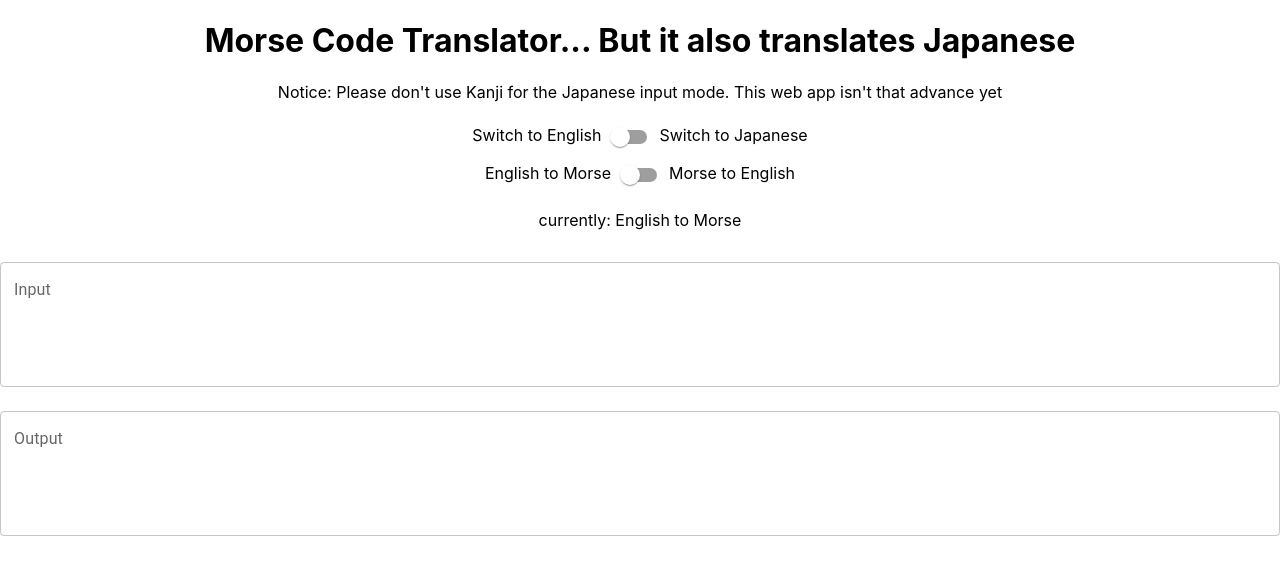
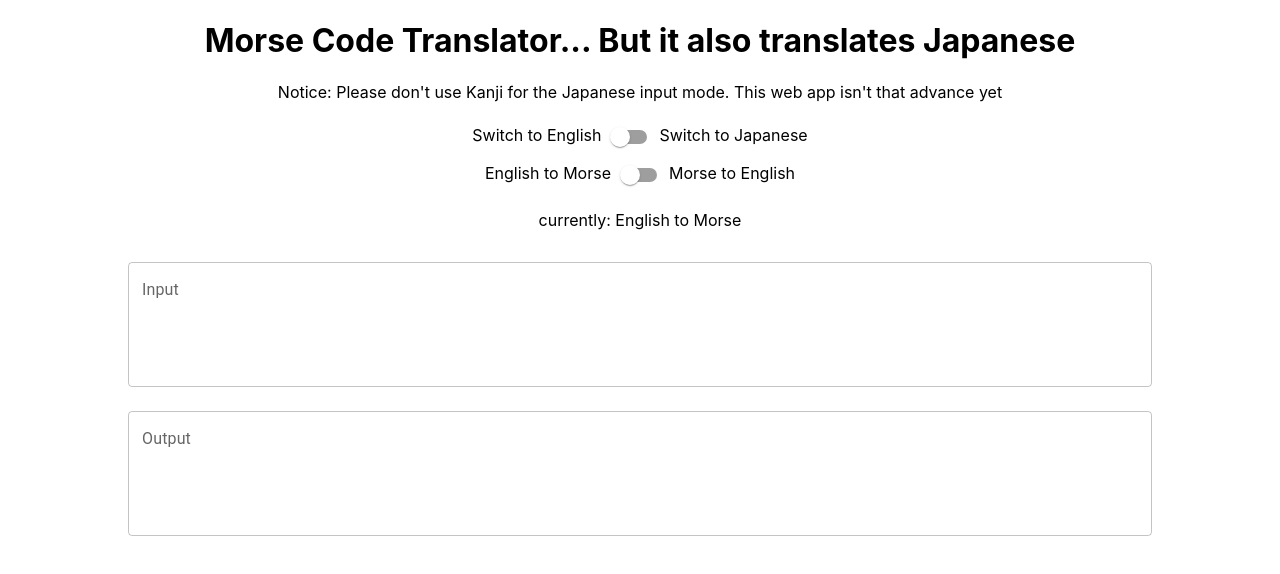
Before and after one commit to yingmo55/morse-code-eng-jpn, a React (Create React App) app: page / in a window 1280 px wide. Shown: the top 574 px of the page. Built offline with nearby package versions, Linux system fonts and the light colour scheme.

Commit message:
Add minor styling to input fields
- create ./MorseTranslator.css
- change widths of textfields to 80vw

```diff
--- /dev/null
+++ b/src/Components/MorseTranslator/MorseTranslator.css
@@ -0,0 +1,4 @@
+.textfields {
+    width: 80vw;
+    margin: auto;
+}
--- a/src/Components/MorseTranslator/MorseTranslator.tsx
+++ b/src/Components/MorseTranslator/MorseTranslator.tsx
@@ -1,4 +1,6 @@
 import React, { useState, useEffect } from 'react';
+import './MorseTranslator.css';
+
 import TextInput from '../TextInput/';
 import letterToMorse from '../letterToMorse';
 import morseToLetter from '../morseToLetter';
@@ -56,10 +58,13 @@ function MorseTranslator() {
                     checked={wordToMorse}
                     onChange={toggleWordToMorse}
                     ariaLabel='switch between Morse code or text input'  />
-        <p>currently: {!wordToMorse ? !engOrJpn? 'English' : 'Japanese' : 'Morse' } to { !wordToMorse ? 'Morse' : !engOrJpn? 'English' : 'Japanese' }  </p>
 
-      <TextInput label={'Input'} readOnly={false} updateInput={updateInput} input={userInput} />
-      <TextInput label={'Output'} readOnly={true} output={output} />
+      <p>currently: {!wordToMorse ? !engOrJpn? 'English' : 'Japanese' : 'Morse' } to { !wordToMorse ? 'Morse' : !engOrJpn? 'English' : 'Japanese' }  </p>
+
+      <div className='textfields'>
+        <TextInput label={'Input'} readOnly={false} updateInput={updateInput} input={userInput} />
+        <TextInput label={'Output'} readOnly={true} output={output} />
+      </div>
     </>
   );
 }
```
